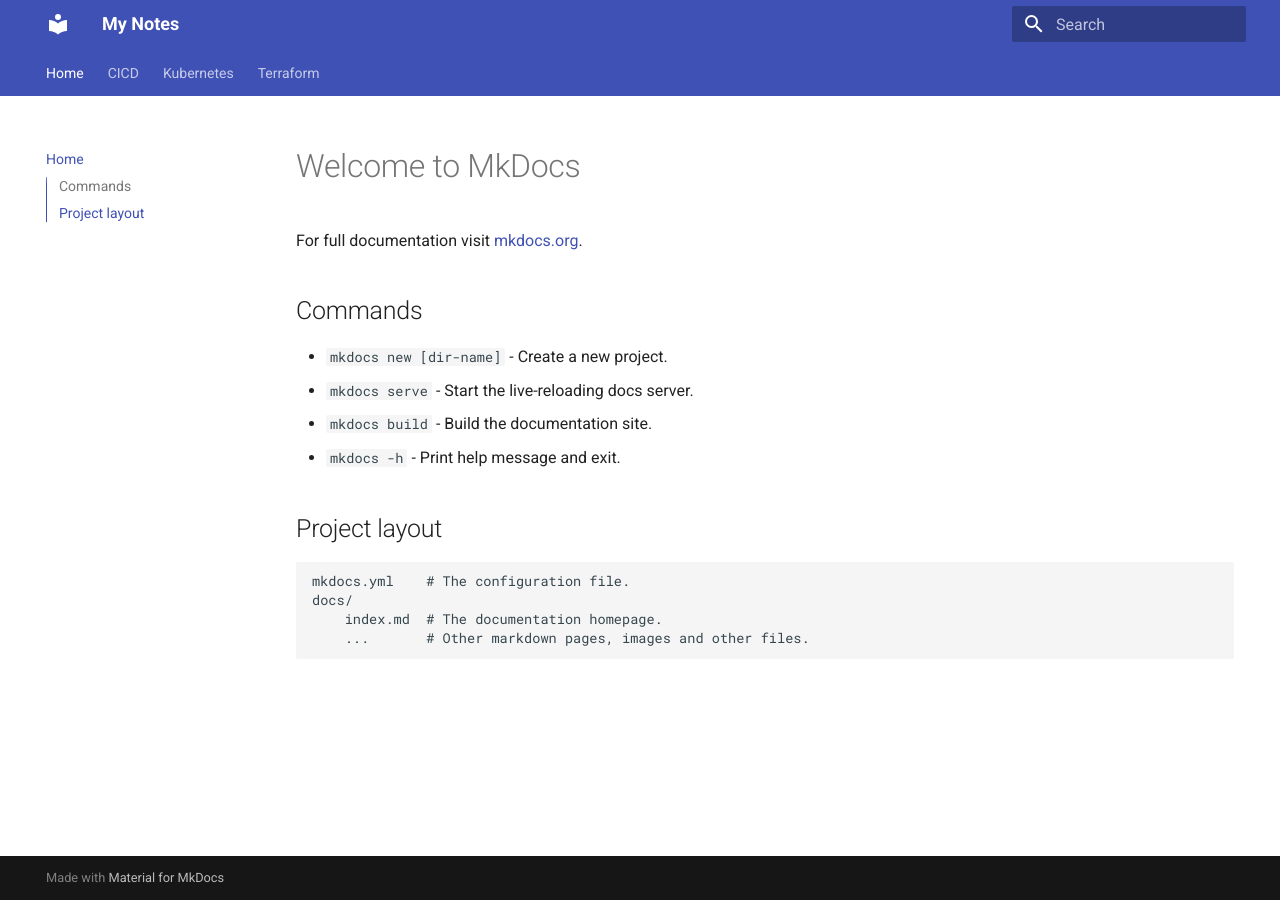
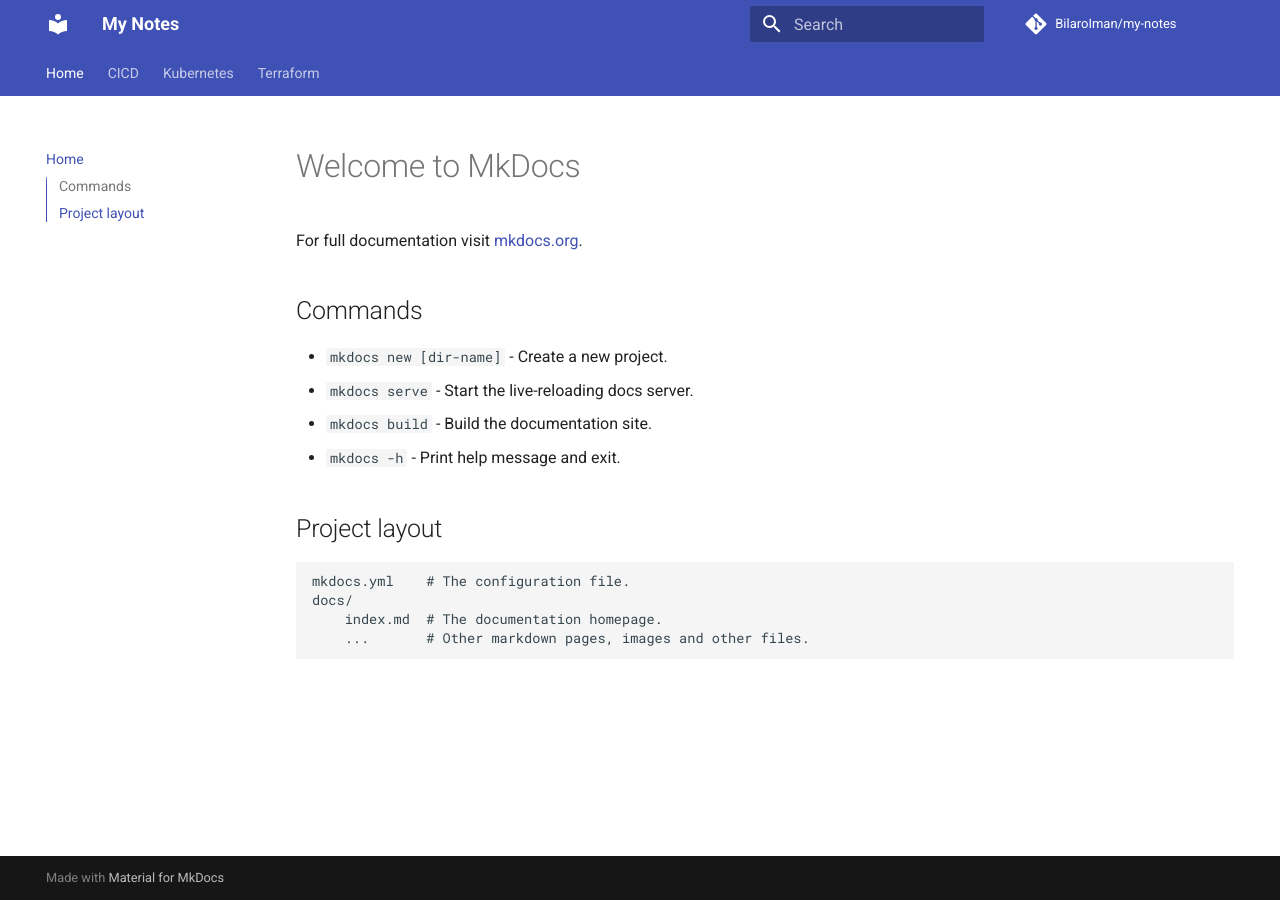
Before and after one commit to BilaroIman/my-notes, an MkDocs documentation site: the page built from docs/index.md, in a window 1280 px wide. Built offline with MkDocs 1.6.1 and Material for MkDocs 9.7.7, drawn with Linux system fonts in a browser that asks for light colours; comment, search, counter and statistics services are not loaded.

Commit message:
Enabled GitHub Pages in mkdocs.yml

```diff
--- a/mkdocs.yml
+++ b/mkdocs.yml
@@ -22,3 +22,14 @@
       - Overview: Terraform/index.md
       - Modules: Terraform/Modules.md
       - State Management: Terraform/StateManagement.md
+
+# Enable GitHub Pages Deployment
+site_url: "https://BilaroIman.github.io/my-notes/"
+
+# GitHub Repository Link
+repo_url: "https://github.com/BilaroIman/my-notes"
+repo_name: "BilaroIman/my-notes"
+
+# Exclude the 'site' directory from version control
+exclude_dirs:
+  - site
```
